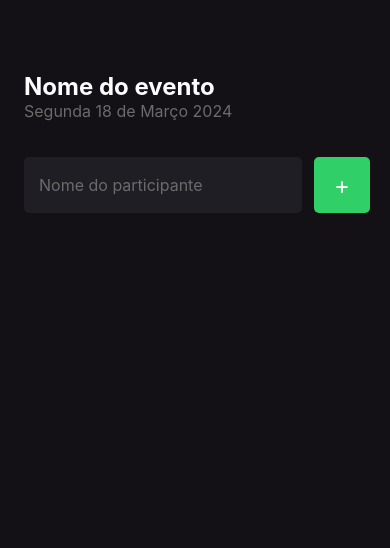
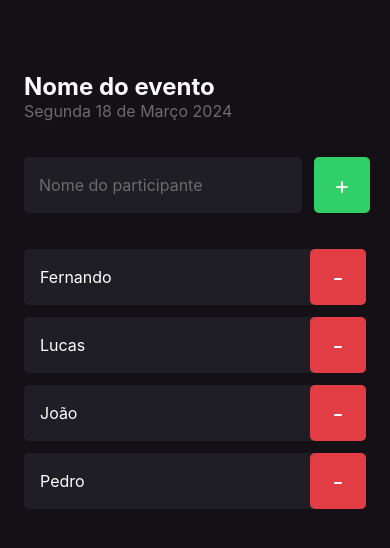
Before and after one commit to fernandolucasgsouza/ImHere, a React Native app: screen / in a window 390 px wide. Shown: the top 548 px of the page. Built offline with nearby package versions, Linux system fonts and the light colour scheme.

Commit message:
criando componente Participant

```diff
--- /dev/null
+++ b/src/components/Participant/index.tsx
@@ -0,0 +1,17 @@
+import { View, Text, TouchableOpacity } from "react-native";
+import { styles } from "./styles";
+
+type ParticipantProps = {
+  name: string;
+};
+
+export function Participant({ name }: ParticipantProps) {
+  return (
+    <View style={styles.container}>
+      <Text style={styles.name}>{name}</Text>
+      <TouchableOpacity style={styles.button}>
+        <Text style={styles.buttonText}>-</Text>
+      </TouchableOpacity>
+    </View>
+  );
+}
--- /dev/null
+++ b/src/components/Participant/styles.ts
@@ -0,0 +1,30 @@
+import { StyleSheet } from "react-native";
+
+export const styles = StyleSheet.create({
+  container: {
+    width: "100%",
+    backgroundColor: "#1f1e25",
+    borderRadius: 5,
+    flexDirection: "row",
+    alignItems: "center",
+    marginBottom: 12
+  },
+  name: {
+    flex: 1,
+    color: "#fff",
+    fontSize: 16,
+    marginLeft: 16,
+  },
+  buttonText: {
+    color: "#fff",
+    fontSize: 24,
+  },
+  button: {
+    width: 56,
+    height: 56,
+    borderRadius: 5,
+    backgroundColor: "#e23c44",
+    alignItems: "center",
+    justifyContent: "center",
+  },
+});
--- a/src/screens/Home/index.tsx
+++ b/src/screens/Home/index.tsx
@@ -1,4 +1,7 @@
+import React from "react";
 import { Text, TextInput, TouchableOpacity, View } from "react-native";
+
+import { Participant } from "../../components/Participant";
 import { styles } from "./styles";
 
 export function Home() {
@@ -10,7 +13,6 @@
     <View style={styles.container}>
       <Text style={styles.eventName}>Nome do evento</Text>
       <Text style={styles.eventDate}>Segunda 18 de Março 2024</Text>
-
       <View  style={styles.form}>
         <TextInput
           style={styles.input}
@@ -22,6 +24,10 @@
         </TouchableOpacity>
       </View>
 
+      <Participant name="Fernando" />
+      <Participant name="Lucas" />
+      <Participant name="João"/>
+      <Participant name="Pedro" />
     </View>
   );
 }
```
